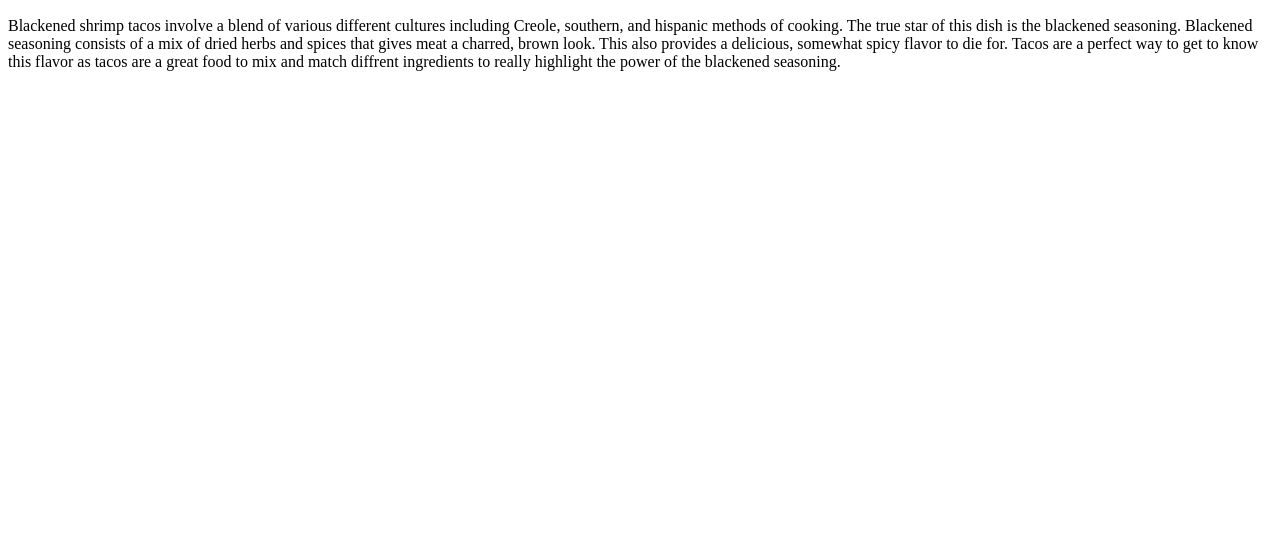
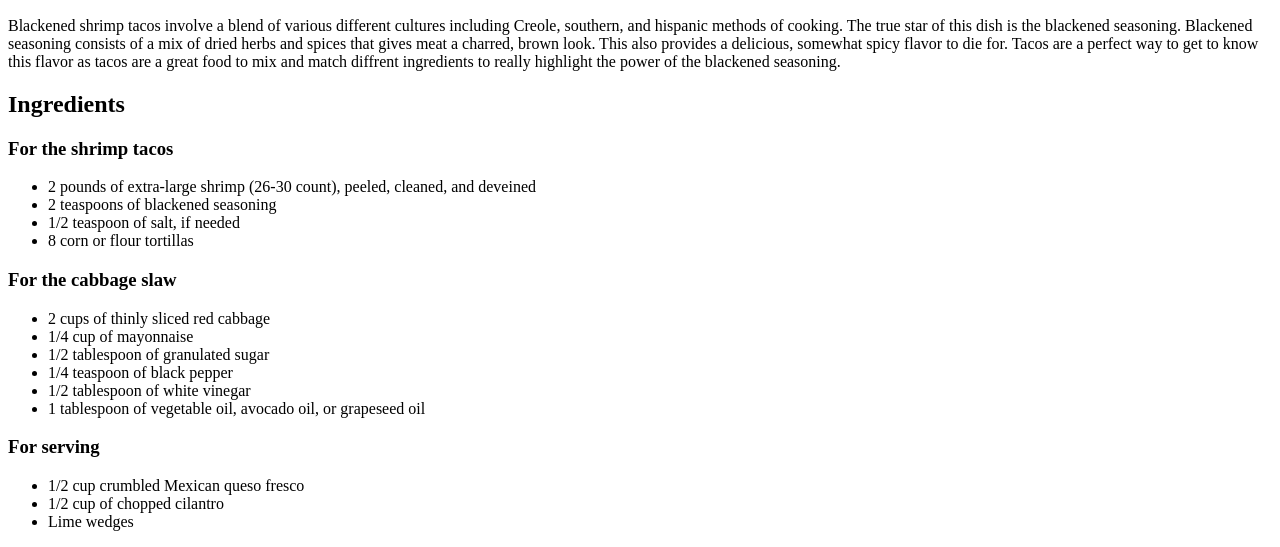
Before and after one commit to colbymorris98/odin-recipes, a plain HTML site: page recipes/shrimp-tacos.html in a window 1280 px wide. Shown: the part 434-981 px from the top of the page. Before the commit the page ends 800 px from the top, so only its background shows below. Drawn offline with Linux system fonts and the light colour scheme.

Commit message:
Add unordered list to show necessary ingredients for blackened shrimp tacos recipe

```diff
--- a/recipes/shrimp-tacos.html
+++ b/recipes/shrimp-tacos.html
@@ -20,6 +20,33 @@
         of dried herbs and spices that gives meat a charred, brown look. This also provides a delicious, somewhat spicy
         flavor to die for. Tacos are a perfect way to get to know this flavor as tacos are a great food to mix and match
         diffrent ingredients to really highlight the power of the blackened seasoning.</p>
+
+    <h2>Ingredients</h2>
+    <h3>For the shrimp tacos</h3>
+    <ul>
+        <li>2 pounds of extra-large shrimp (26-30 count), peeled, cleaned, and deveined</li>
+        <li>2 teaspoons of blackened seasoning</li>
+        <li>1/2 teaspoon of salt, if needed</li>
+        <li>8 corn or flour tortillas</li>
+    </ul>
+
+    <h3>For the cabbage slaw</h3>
+    <ul>
+        <li>2 cups of thinly sliced red cabbage</li>
+        <li>1/4 cup of mayonnaise</li>
+        <li>1/2 tablespoon of granulated sugar</li>
+        <li>1/4 teaspoon of black pepper</li>
+        <li>1/2 tablespoon of white vinegar</li>
+        <li>1 tablespoon of vegetable oil, avocado oil, or grapeseed oil</li>
+    </ul>
+
+    <h3>For serving</h3>
+    <ul>
+        <li>1/2 cup crumbled Mexican queso fresco</li>
+        <li>1/2 cup of chopped cilantro</li>
+        <li>Lime wedges</li>
+    </ul>
+
 </body>
 
 </html>
```
